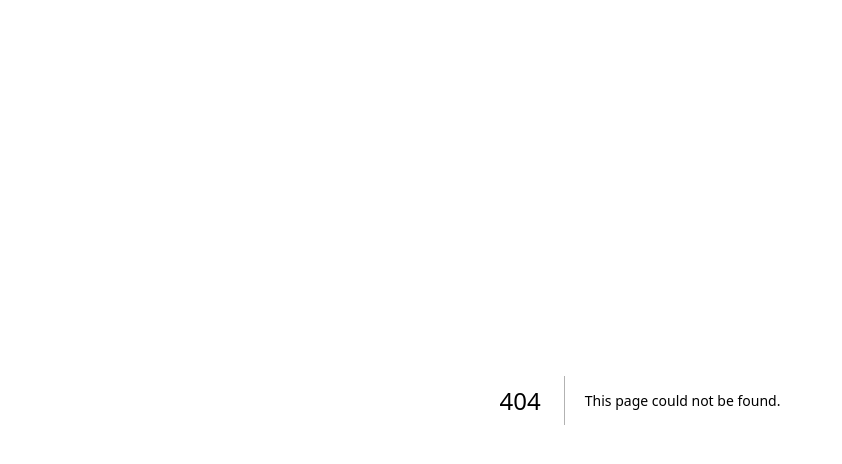
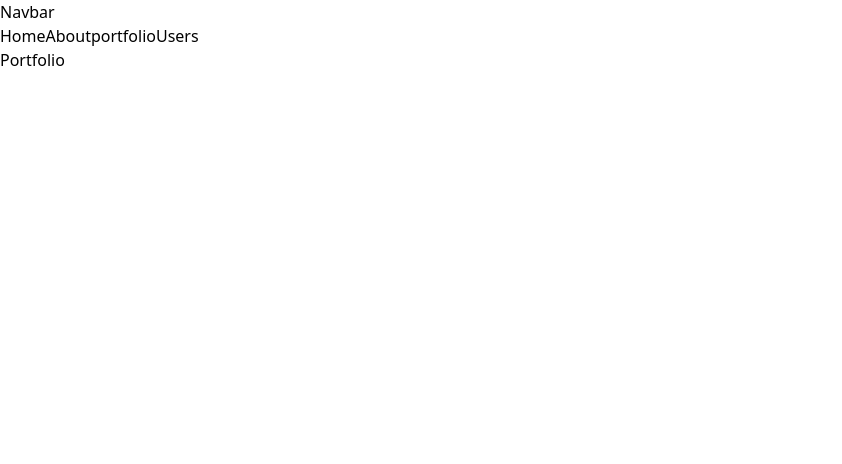
Before and after one commit to Baah-Danso-Kenneth/Nextjs-course, a Next.js app: page /about/portfolio in a window 1280 px wide. Before the commit this address had no page. Shown: the top 464 px of the page, without its empty margins (0-842 px from the left). Built offline with nearby package versions, Linux system fonts and the light colour scheme.

Commit message:
Structuring routes and links

```diff
--- /dev/null
+++ b/app/about/portfolio/page.tsx
@@ -0,0 +1,9 @@
+import React from 'react'
+
+function page() {
+  return (
+    <div>Portfolio</div>
+  )
+}
+
+export default page
--- a/app/layout.tsx
+++ b/app/layout.tsx
@@ -1,6 +1,7 @@
 import type { Metadata } from "next";
 import localFont from "next/font/local";
 import "./globals.css";
+import Navbar from "@/components/Navbar";
 
 const geistSans = localFont({
   src: "./fonts/GeistVF.woff",
@@ -28,6 +29,7 @@
       <body
         className={`${geistSans.variable} ${geistMono.variable} antialiased`}
       >
+        <Navbar/>
         {children}
       </body>
     </html>
--- /dev/null
+++ b/components/Navbar.tsx
@@ -0,0 +1,19 @@
+import Link from 'next/link'
+import React from 'react'
+
+function Navbar() {
+  return (
+    <div>
+        Navbar
+
+        <div>
+        <Link href="/">Home</Link>
+        <Link href="/about">About</Link>
+        <Link href="/about/portfolio">portfolio</Link>
+            <Link href="/about/users">Users</Link>
+        </div>
+    </div>
+  )
+}
+
+export default Navbar
```
Also changed, not shown: app/next_js_lesson/linkes.txt (added).
